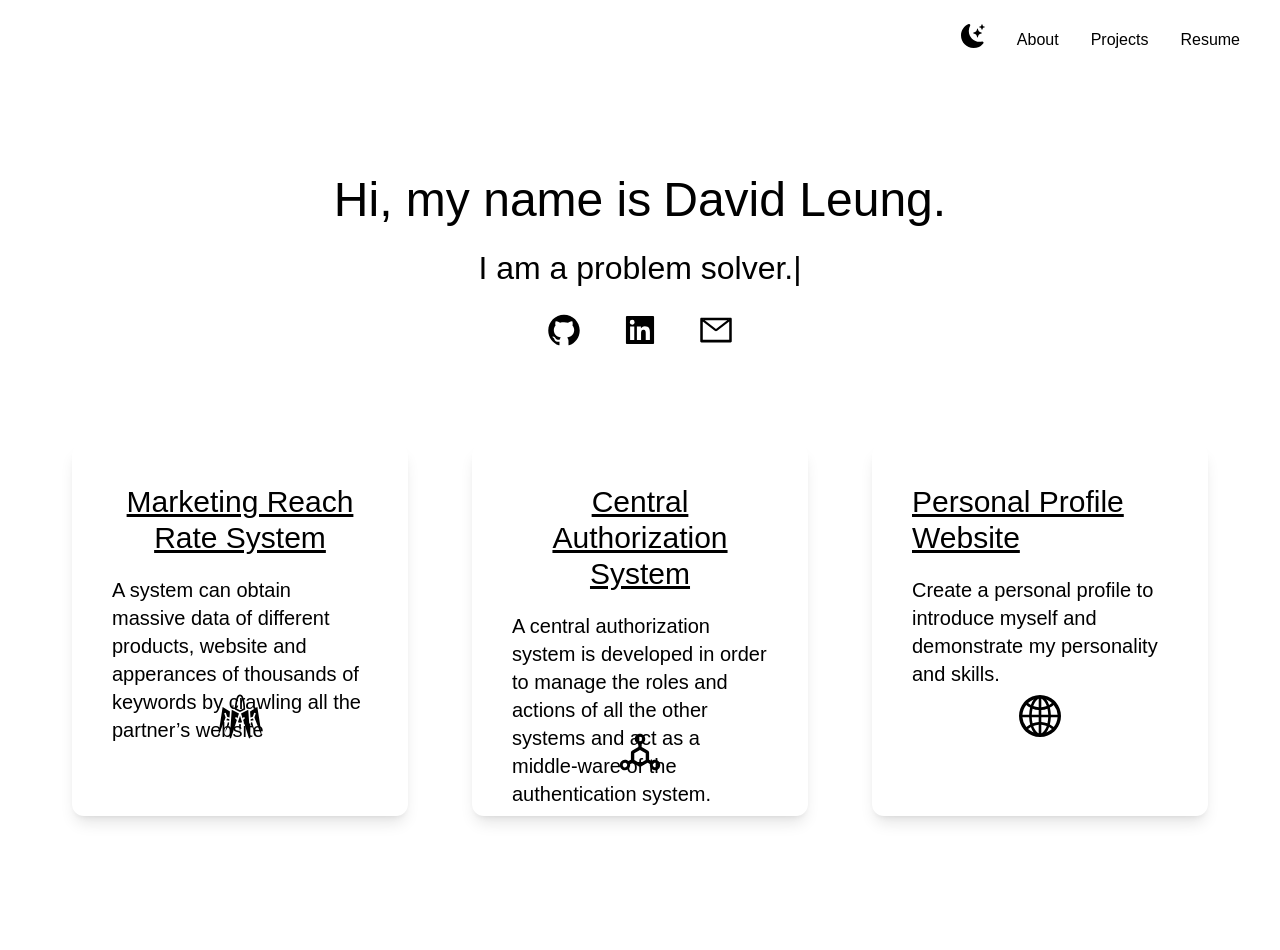
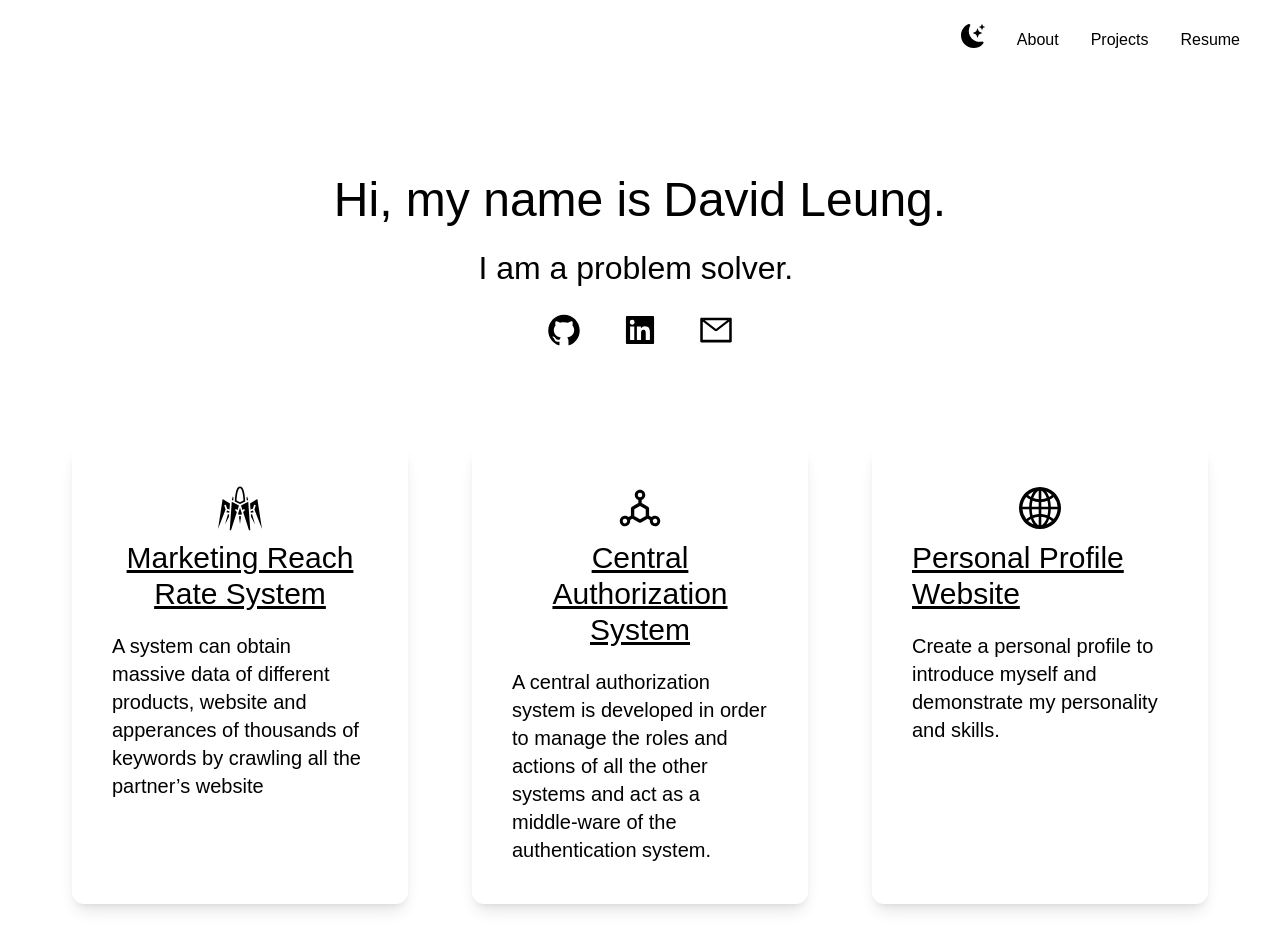
Before and after one commit to davidleungch/my_lab, a React (Vite) app: page / in a window 1280 px wide. Shown: the top 950 px of the page. Before the commit the page ends 896 px from the top, so only its background shows below. Built offline with nearby package versions, Linux system fonts and the light colour scheme.

Commit message:
small update

```diff
--- a/src/components/Projects.jsx
+++ b/src/components/Projects.jsx
@@ -5,42 +5,42 @@ const Projects = ({ projectsRef }) => {
   return (
     <div
       ref={projectsRef}
-      className=" md:flex pt-14 mt-10 scroll-m-26 font-noto-serif"
+      className=" lg:flex pt-14 mt-10 scroll-m-26 font-noto-serif"
     >
-      <div className="md:w-1/3 px-5 md:px-10 md:mx-8 shadow-lg p-10 rounded-xl mb-10 hover:translate-y-1 hover:scale-105 duration-300 flex flex-col items-center">
-        <h1 className="text-2xl md:text-3xl mb-2 text-center underline underline-offset-2">
+      <div className="lg:w-1/3 px-5 md:px-10 md:mx-8 shadow-lg p-10 rounded-xl mb-10 hover:translate-y-1 hover:scale-105 duration-300 flex flex-col items-center">
+        <GiSpiderBot className="text-5xl" />
+        <h1 className="text-2xl md:text-3xl my-2 text-center underline underline-offset-2">
           Marketing Reach Rate System
         </h1>
-        <p className="text-left pt-3 h-32 text-lg md:text-xl">
+        <p className="text-left pt-3 text-lg md:text-xl">
           {" "}
           A system can obtain massive data of different products, website and
           apperances of thousands of keywords by crawling all the partner’s
           website
         </p>
-        <GiSpiderBot className="text-5xl" />
       </div>
-      <div className="md:w-1/3 px-5 md:px-10 md:mx-8 shadow-lg p-10 rounded-xl mb-10 hover:translate-y-1 hover:scale-105 duration-300 flex flex-col items-center">
-        <h1 className="text-2xl md:text-3xl mb-2 text-center underline underline-offset-2">
+      <div className="lg:w-1/3 px-5 md:px-10 md:mx-8 shadow-lg p-10 rounded-xl mb-10 hover:translate-y-1 hover:scale-105 duration-300 flex flex-col items-center ">
+        <AiOutlineDeploymentUnit className="text-5xl" />
+        <h1 className="text-2xl md:text-3xl my-2 text-center underline underline-offset-2">
           Central Authorization System
         </h1>
-        <p className="text-left pt-3 h-32 text-lg	md:text-xl">
+        <p className="text-left pt-3 text-lg	md:text-xl">
           {" "}
           A central authorization system is developed in order to manage the
           roles and actions of all the other systems and act as a middle-ware of
           the authentication system.
         </p>
-        <AiOutlineDeploymentUnit className="text-5xl" />
       </div>
-      <div className="md:w-1/3 px-5 md:px-10 md:mx-8 shadow-lg p-10 rounded-xl mb-10 hover:translate-y-1 hover:scale-105 duration-300 flex flex-col items-center">
-        <h1 className="text-2xl md:text-3xl mb-2 underline underline-offset-2">
+      <div className="lg:w-1/3 px-5 md:px-10 md:mx-8 shadow-lg p-10 rounded-xl mb-10 hover:translate-y-1 hover:scale-105 duration-300 flex flex-col items-center">
+        <AiOutlineGlobal className="text-5xl" />
+        <h1 className="text-2xl md:text-3xl my-2 underline underline-offset-2">
           Personal Profile Website
         </h1>
-        <p className="text-left pt-3 h-32 text-lg md:text-xl">
+        <p className="text-left pt-3 text-lg md:text-xl">
           {" "}
           Create a personal profile to introduce myself and demonstrate my
           personality and skills.
         </p>
-        <AiOutlineGlobal className="text-5xl" />
       </div>
     </div>
   );
```
